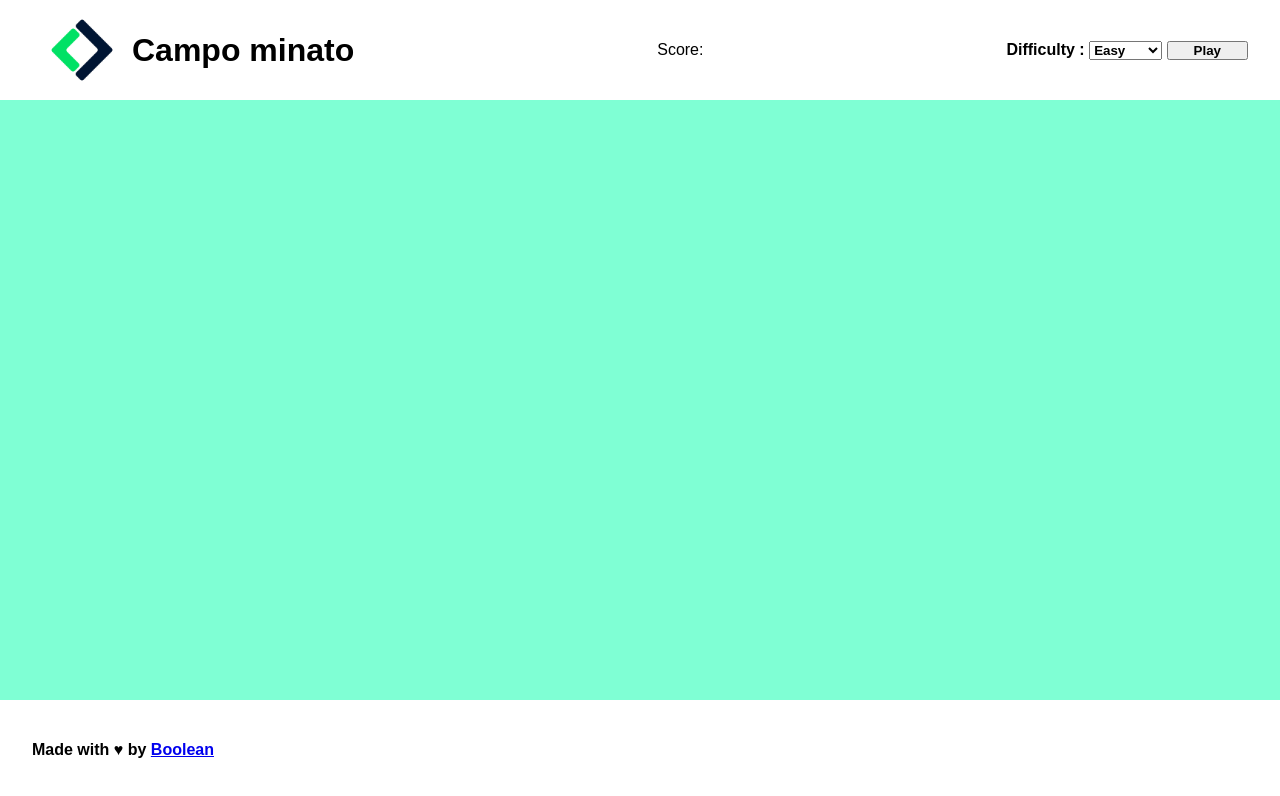
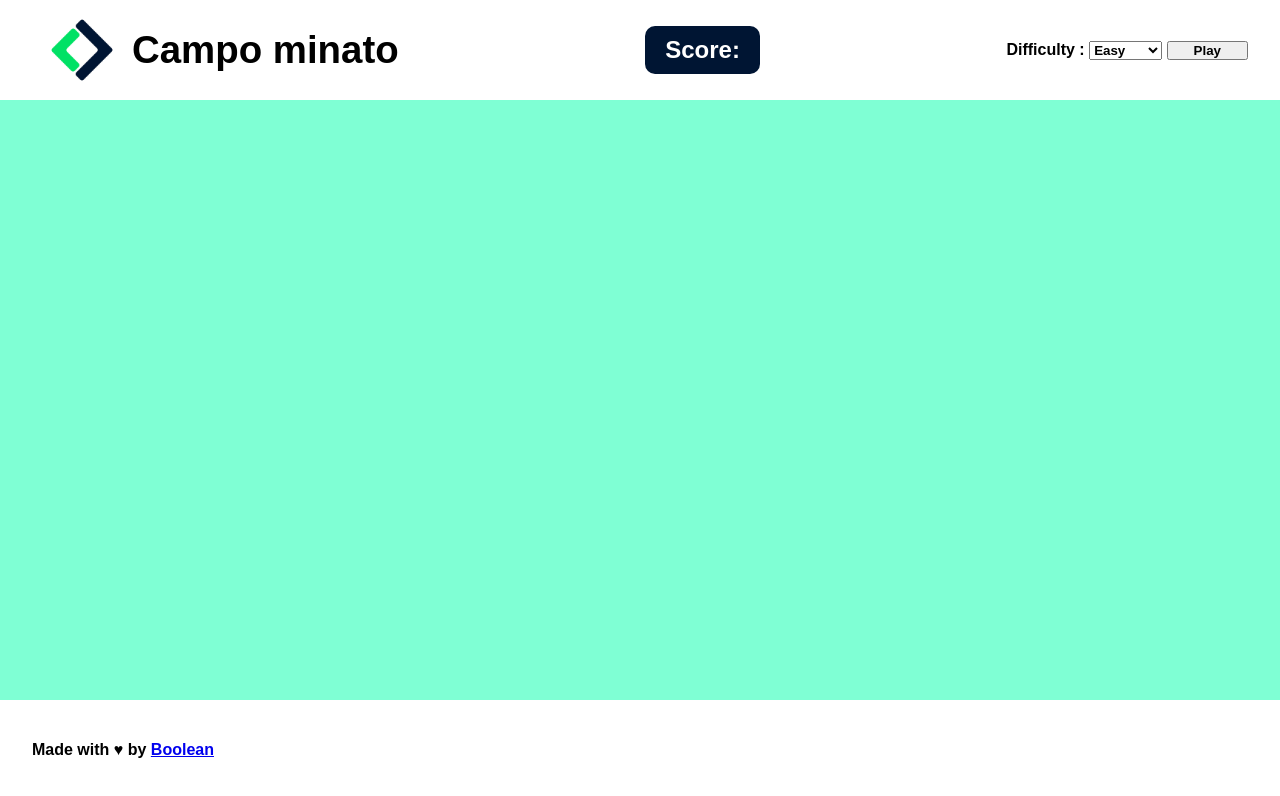
Before and after one commit to salvoPernicano/js-campominato-dom, a plain HTML site: page index.html in a window 1280 px wide. Drawn offline with Linux system fonts and the light colour scheme.

Commit message:
feat finali

```diff
--- a/assets/style.css
+++ b/assets/style.css
@@ -25,6 +25,7 @@ header{
 .leftSide{
     display: flex;
     align-items: center;
+    font-size: 1.2rem;
 }
 
 label,
@@ -74,3 +75,12 @@ footer{
     padding: 2em;
     font-weight: bold;
 }
+
+.middle{
+    font-weight: bold;
+    background-color: #001533;
+    padding: 10px 20px;
+    color: white;
+    border-radius: 10px;
+    font-size: 1.5rem;
+}
--- a/main.js
+++ b/main.js
@@ -2,7 +2,8 @@ let settings = document.getElementById("difficulty");
 let contenitore = document.getElementById("board");
 function play(){
     contenitore.innerHTML = "";
-
+    const risultato = document.getElementById("score");
+    risultato.textContent = 0;
         for (let i = 1; i<= settings.value; i++){
             let boxItem = document.createElement("div");
             contenitore.append(boxItem)
@@ -24,7 +25,7 @@ function play(){
 
 
         const activeElements = document.querySelectorAll(".item");
-        const risultato = document.getElementById("score");
+
         let gameScore = 0;
         for (let i = 0; i < activeElements.length; i++) {
             activeElements[i].addEventListener("click", function() {
```
